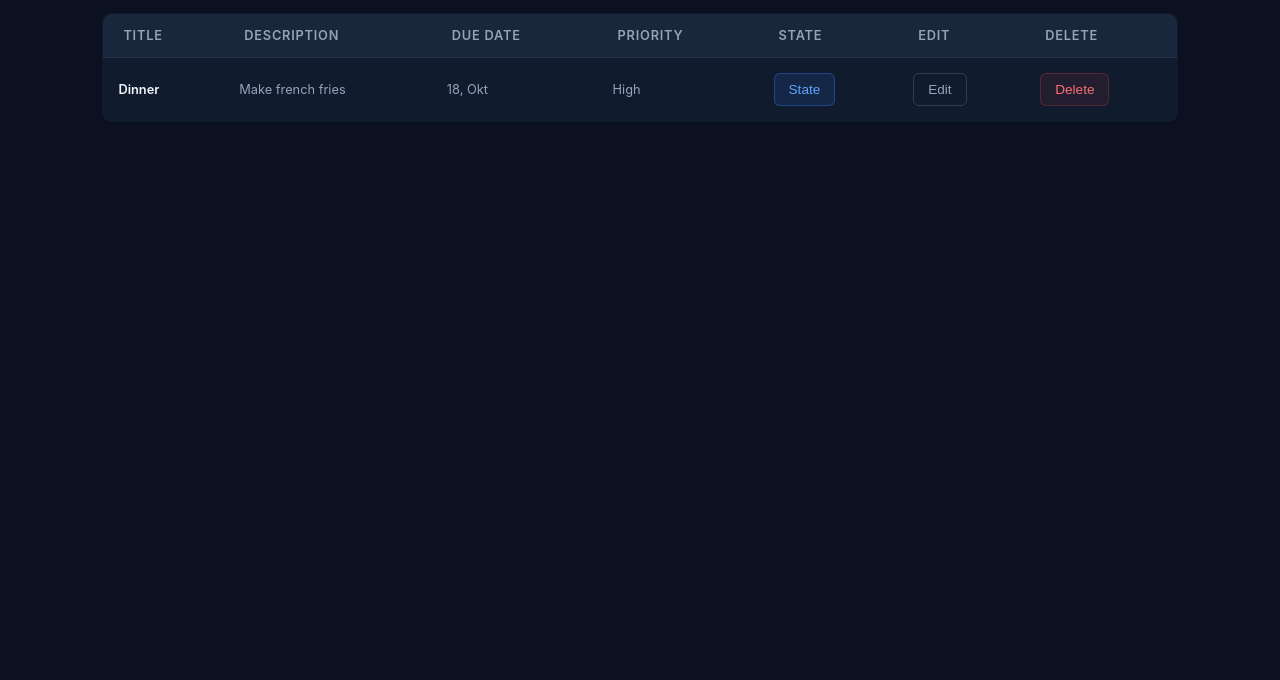
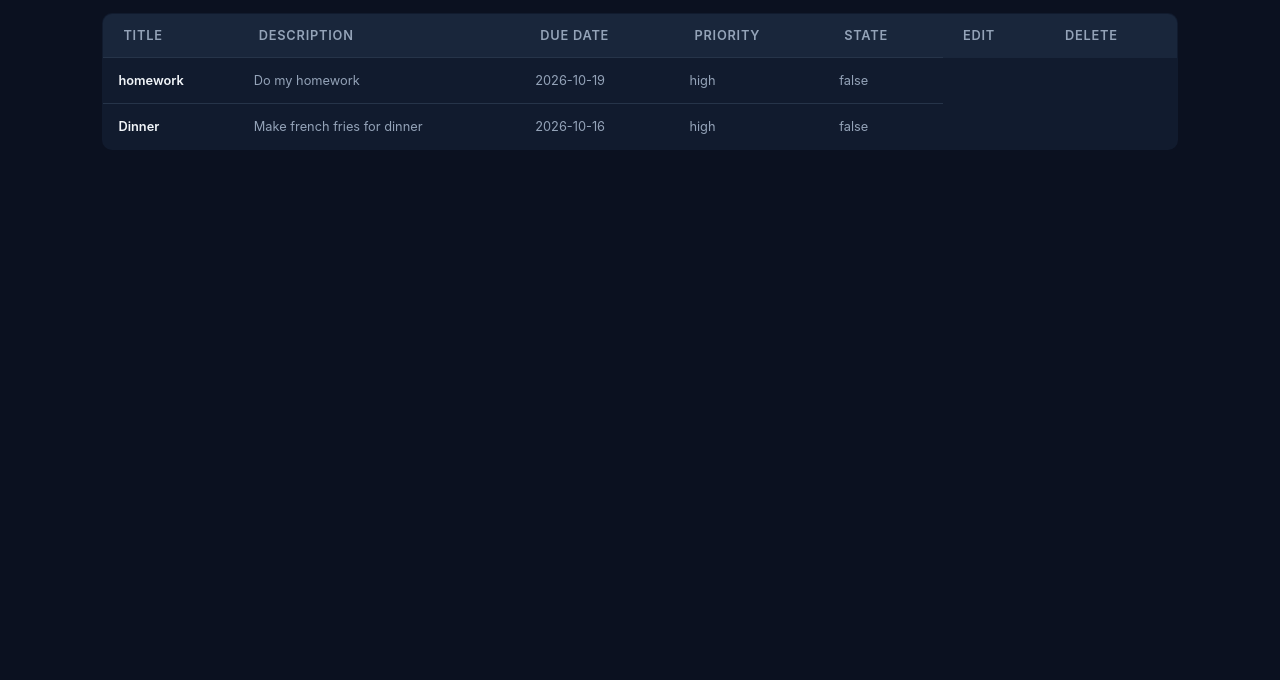
Before and after one commit to RicoLViviers/odin-todo-list, a website built with webpack: page src/template.html in a window 1280 px wide. Shown: the part 120-800 px from the top of the page. Built offline with nearby package versions, Linux system fonts and the light colour scheme.

Commit message:
Add task rendering to the table

```diff
--- a/src/index.js
+++ b/src/index.js
@@ -2,7 +2,40 @@ import "./styles.css";
 import createTodoItem from "./todoItem";
 
 let myItem = createTodoItem("homework", "Do my homework", "2026-10-19", "high");
+let myItem2 = createTodoItem("Dinner", "Make french fries for dinner", "2026-10-16", "high");
 
-console.log(myItem.isCompleted());
+let taskList = [myItem, myItem2];
 
-console.log("Hello World");
+const todoTable = document.querySelector("#todo-table");
+
+taskList.forEach(task => {
+    const taskRow = document.createElement("tr");
+
+    const taskTitle = document.createElement("td");
+    taskTitle.innerText = task.title;
+
+    const taskDescription = document.createElement("td");
+    taskDescription.innerText = task.description;
+
+    const taskDue = document.createElement("td");
+    taskDue.innerText = task.dueDate;
+
+    const taskPriority = document.createElement("td");
+    taskPriority.innerText = task.priority;
+
+    const taskState = document.createElement("td");
+    taskState.innerText = task.state;
+
+    taskRow.appendChild(taskTitle);
+    taskRow.appendChild(taskDescription);
+    taskRow.appendChild(taskDue);
+    taskRow.appendChild(taskPriority);
+    taskRow.appendChild(taskState);
+    todoTable.appendChild(taskRow);
+});
+
+const addTask = document.getElementById("add-task");
+
+addTask.addEventListener("click", () => {
+
+})
--- a/src/template.html
+++ b/src/template.html
@@ -9,10 +9,10 @@
     <div class="content">
         <div id="content-header">
             <h1>Todo List</h1>
-            <button>Add Task</button>
+            <button id="add-task">Add Task</button>
         </div>
         <div class="seperator"></div>
-        <table>
+        <table id="todo-table">
             <tr>
                 <th>Title</th>
                 <th>Description</th>
@@ -22,15 +22,6 @@
                 <th>Edit</th>
                 <th>Delete</th>
             </tr>
-            <tr>
-                <td>Dinner</td>
-                <td>Make french fries</td>
-                <td>18, Okt</td>
-                <td>High</td>
-                <td><button id="state">State</button></td>
-                <td><button id="edit">Edit</button></td>
-                <td><button id="delete">Delete</button></td>
-            </tr>
         </table>
     </div>
 </body>
--- a/src/todoItem.js
+++ b/src/todoItem.js
@@ -1,10 +1,10 @@
-export default function createTodoItem(title, description, dueDate, priority, completed = false) {
+export default function createTodoItem(title, description, dueDate, priority, state = false) {
     return {
         title,
         description,
         dueDate,
         priority,
-        completed,
+        state,
 
         isOverdue() {
             return new Date(dueDate) < new Date();
@@ -16,7 +16,7 @@ export default function createTodoItem(title, description, dueDate, priority, co
             Object.assign(this, fields);
         },
         isCompleted() {
-            return this.completed;
+            return this.state;
         }
     };
 }
```
